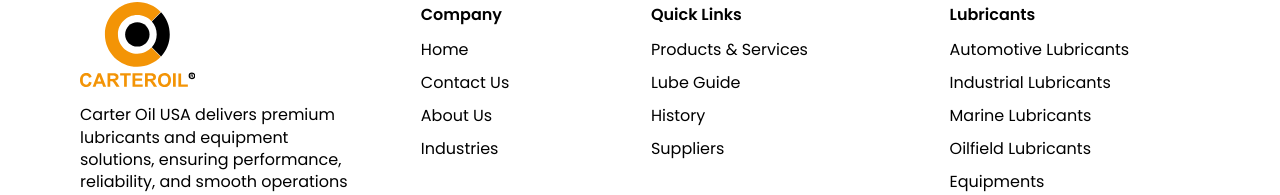
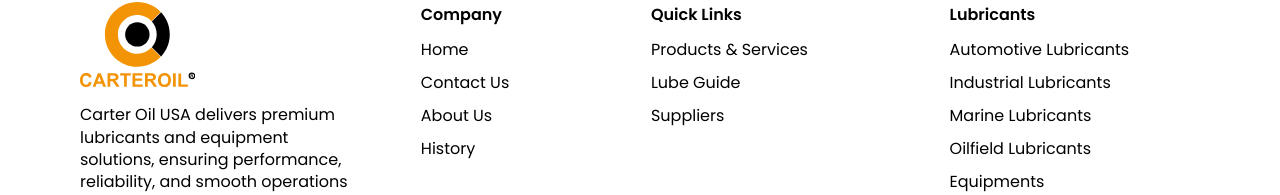
Before and after one commit to theusmansarwar/carteroilfrontend, a Next.js app: page / in a window 1280 px wide. Shown: the part 8156-8351 px from the top of the page. Built offline with nearby package versions, Linux system fonts and the light colour scheme; no server answers.

Commit message:
updated files

```diff
--- a/src/components/Footer/Footer.jsx
+++ b/src/components/Footer/Footer.jsx
@@ -63,10 +63,10 @@ const Footer = () => {
               </li>
               <li
                 onClick={() => {
-                  router.push("/industries");
+                  router.push("/history");
                 }}
               >
-                Industries
+                History
               </li>
             </ul>
           </div>
@@ -88,13 +88,7 @@ const Footer = () => {
               >
                 Lube Guide
               </li>
-              <li
-                onClick={() => {
-                  router.push("/history");
-                }}
-              >
-                History
-              </li>
+
               <li
                 onClick={() => {
                   router.push("/suppliers");
```
